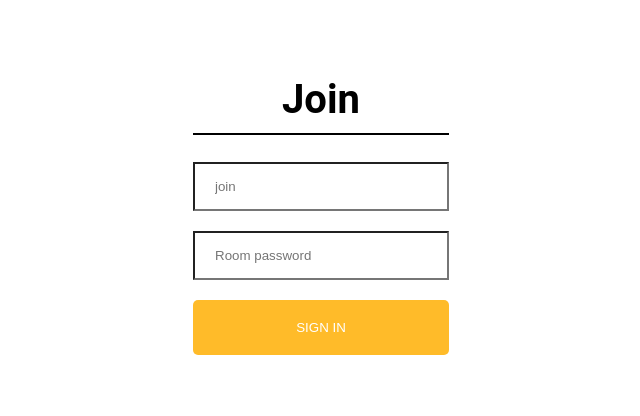
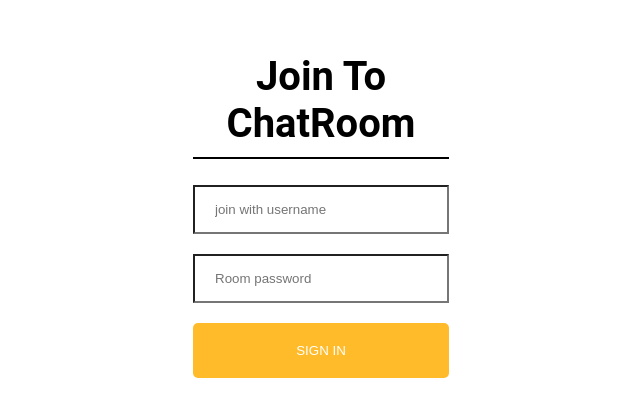
Before and after one commit to sandeepmichael/frontend, a React (Create React App) app: page / in a window 1280 px wide. Shown: the part 198-614 px from the top of the page, without its empty margins (319-959 px from the left). Built offline with nearby package versions, Linux system fonts and the light colour scheme.

Commit message:
some changing in join file

```diff
--- a/src/components/Chat/Chat.css
+++ b/src/components/Chat/Chat.css
@@ -3,7 +3,7 @@
     justify-content: center;
     align-items: center;
     height: 100vh;
-    background-color: #1A1A1D;
+    background-color: #141416;
   }
 
   .container {
--- a/src/components/Join/Join.js
+++ b/src/components/Join/Join.js
@@ -19,9 +19,9 @@ const onRoomchange = (event) =>  {
     return (
         <div className="joinOuterContainer">
             <div className="joinInnerContainer">
-                <h1 className="heading">Join</h1>
+                <h1 className="heading">Join To ChatRoom</h1>
              <div>
-                 <input placeholder='join' className="joinInput" type="text" onChange={onNamechange} />
+                 <input placeholder='join with username' className="joinInput" type="text" onChange={onNamechange} />
              </div>
              <div>
              <input placeholder='Room password' className="joinInput mt-20" type="text" onChange={onRoomchange} />
```
